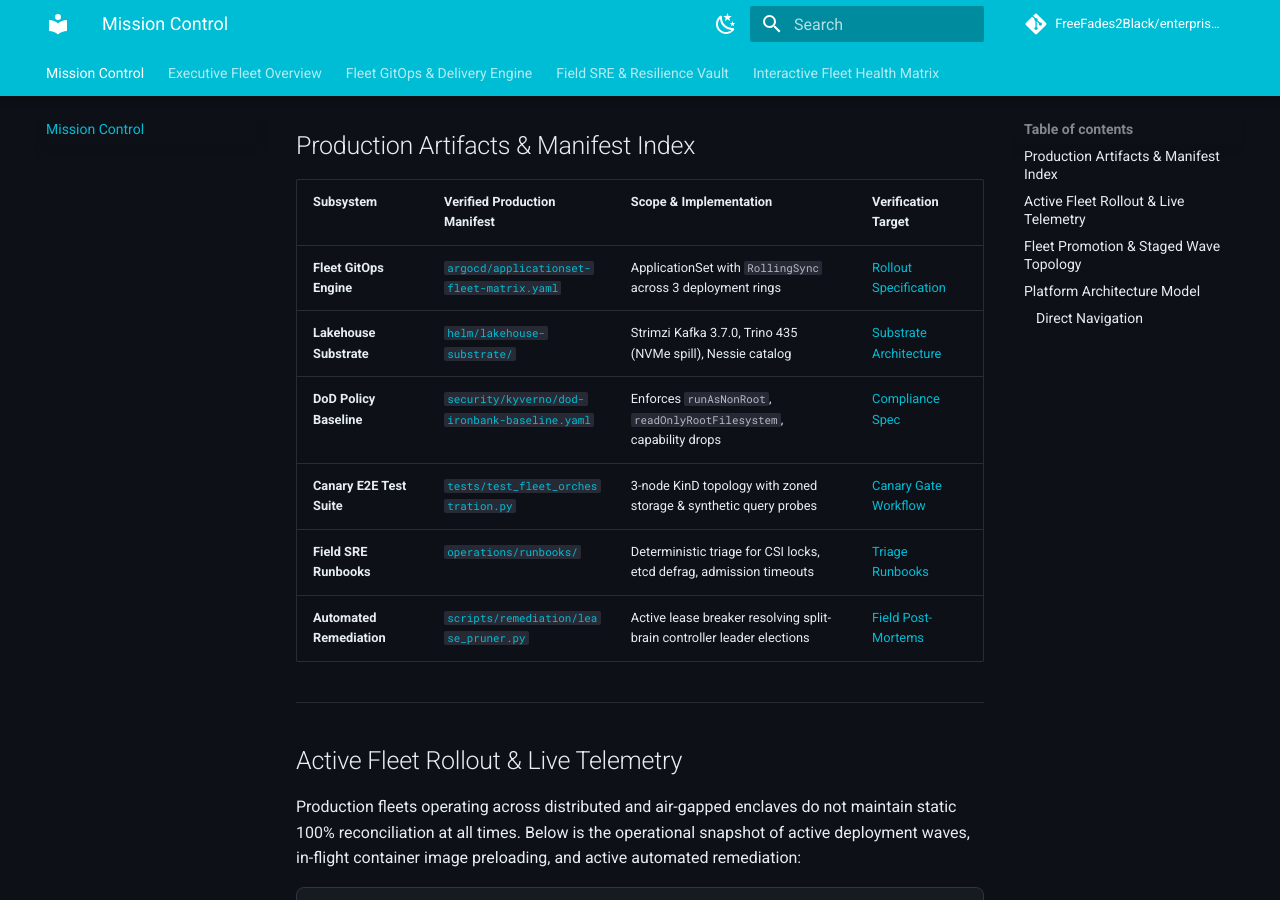
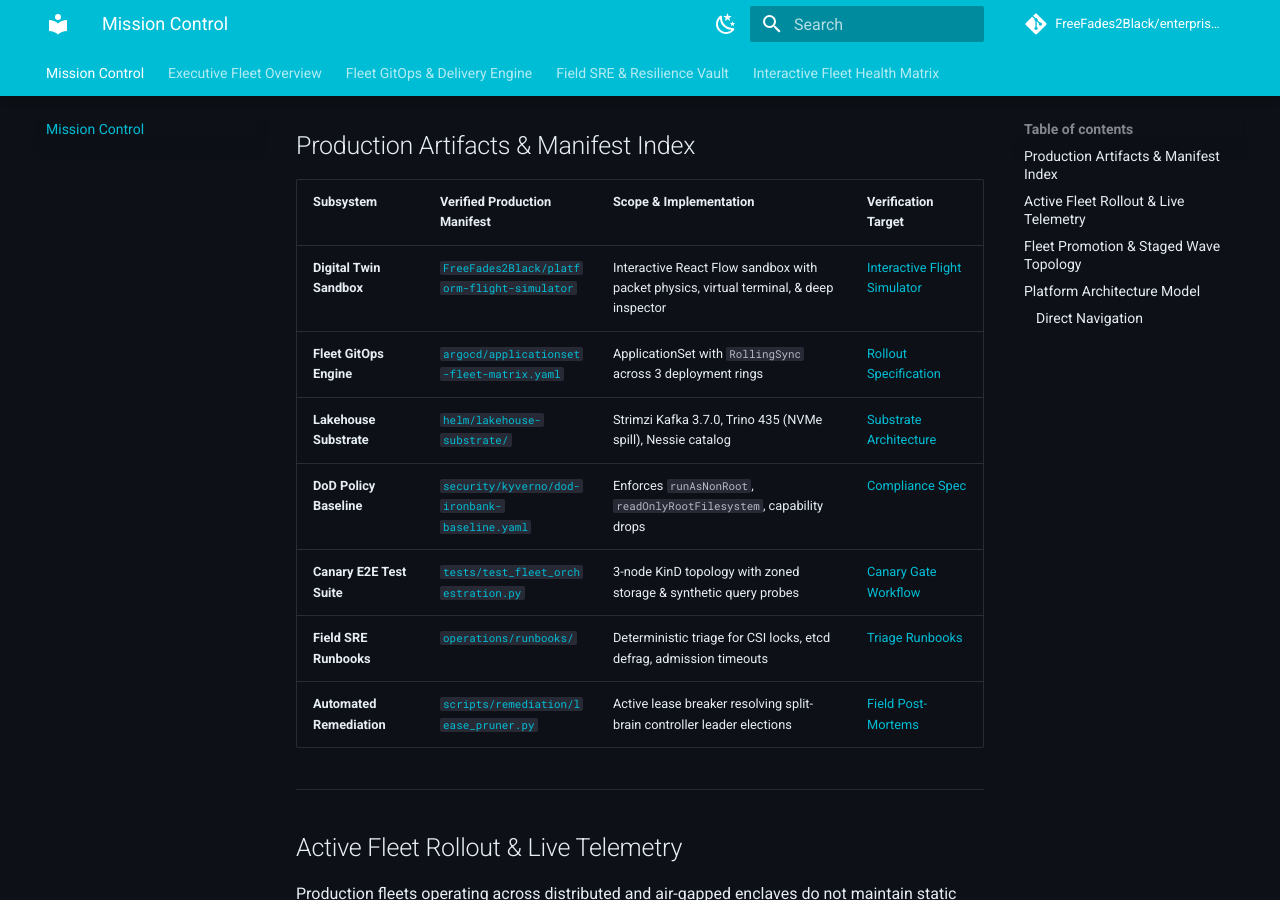
Before and after one commit to FreeFades2Black/enterprise-platform-portal, an MkDocs documentation site: the page built from docs/index.md, in a window 1280 px wide and 900 px high, scrolled down 328 px. Built offline with MkDocs 1.6.1 and Material for MkDocs 9.7.7, drawn with Linux system fonts in a browser that asks for light colours; comment, search, counter and statistics services are not loaded.

Commit message:
docs: add Flight Simulator Digital Twin badge and manifest link

```diff
--- a/docs/index.md
+++ b/docs/index.md
@@ -6,6 +6,7 @@
   <a href="https://github.com/FreeFades2Black/fleet-lakehouse-operator/actions/workflows/package-oci.yml"><img src="https://img.shields.io/github/actions/workflow/status/FreeFades2Black/fleet-lakehouse-operator/package-oci.yml?branch=main&label=Delivery%20CLI%20OCI%20Build&style=flat-square&logo=docker" alt="Delivery CLI OCI Build" /></a>
   <a href="https://github.com/FreeFades2Black/platform-resilience-fieldguide/actions/workflows/package-oci.yml"><img src="https://img.shields.io/github/actions/workflow/status/FreeFades2Black/platform-resilience-fieldguide/package-oci.yml?branch=main&label=Field%20SRE%20OCI%20Suite&style=flat-square&logo=linux" alt="Field SRE OCI Suite" /></a>
   <a href="https://github.com/FreeFades2Black/enterprise-platform-portal/actions/workflows/deploy-portal.yml"><img src="https://img.shields.io/github/actions/workflow/status/FreeFades2Black/enterprise-platform-portal/deploy-portal.yml?branch=main&label=Portal%20CI%2FCD%20Deploy&style=flat-square&logo=github" alt="Portal CI/CD Deploy" /></a>
+  <a href="https://github.com/FreeFades2Black/platform-flight-simulator"><img src="https://img.shields.io/github/actions/workflow/status/FreeFades2Black/platform-flight-simulator/ci.yml?branch=main&label=Flight%20Simulator%20Sandbox&style=flat-square&logo=react" alt="Platform Flight Simulator" /></a>
 </div>
 
 Delivery specification, fleet topology, and incident triage catalog for multi-site Kubernetes deployments running the Lakehouse substrate (Strimzi Kafka, Trino, Iceberg). Covers staged Argo CD rollout rings, Iron Bank policy baselines, and post-mortem analyses from field triage.
@@ -16,6 +17,7 @@
 
 | Subsystem | Verified Production Manifest | Scope & Implementation | Verification Target |
 |:---|:---|:---|:---|
+| **Digital Twin Sandbox** | [`FreeFades2Black/platform-flight-simulator`](https://github.com/FreeFades2Black/platform-flight-simulator) | Interactive React Flow sandbox with packet physics, virtual terminal, & deep inspector | [Interactive Flight Simulator](https://github.com/FreeFades2Black/platform-flight-simulator) |
 | **Fleet GitOps Engine** | [`argocd/applicationset-fleet-matrix.yaml`](https://github.com/FreeFades2Black/fleet-lakehouse-operator/blob/main/argocd/applicationset-fleet-matrix.yaml) | ApplicationSet with `RollingSync` across 3 deployment rings | [Rollout Specification](fleet-gitops/rollouts.md) |
 | **Lakehouse Substrate** | [`helm/lakehouse-substrate/`](https://github.com/FreeFades2Black/fleet-lakehouse-operator/tree/main/helm/lakehouse-substrate) | Strimzi Kafka 3.7.0, Trino 435 (NVMe spill), Nessie catalog | [Substrate Architecture](fleet-gitops/substrate.md) |
 | **DoD Policy Baseline** | [`security/kyverno/dod-ironbank-baseline.yaml`](https://github.com/FreeFades2Black/fleet-lakehouse-operator/blob/main/security/kyverno/dod-ironbank-baseline.yaml) | Enforces `runAsNonRoot`, `readOnlyRootFilesystem`, capability drops | [Compliance Spec](fleet-overview/compliance.md) |
```
